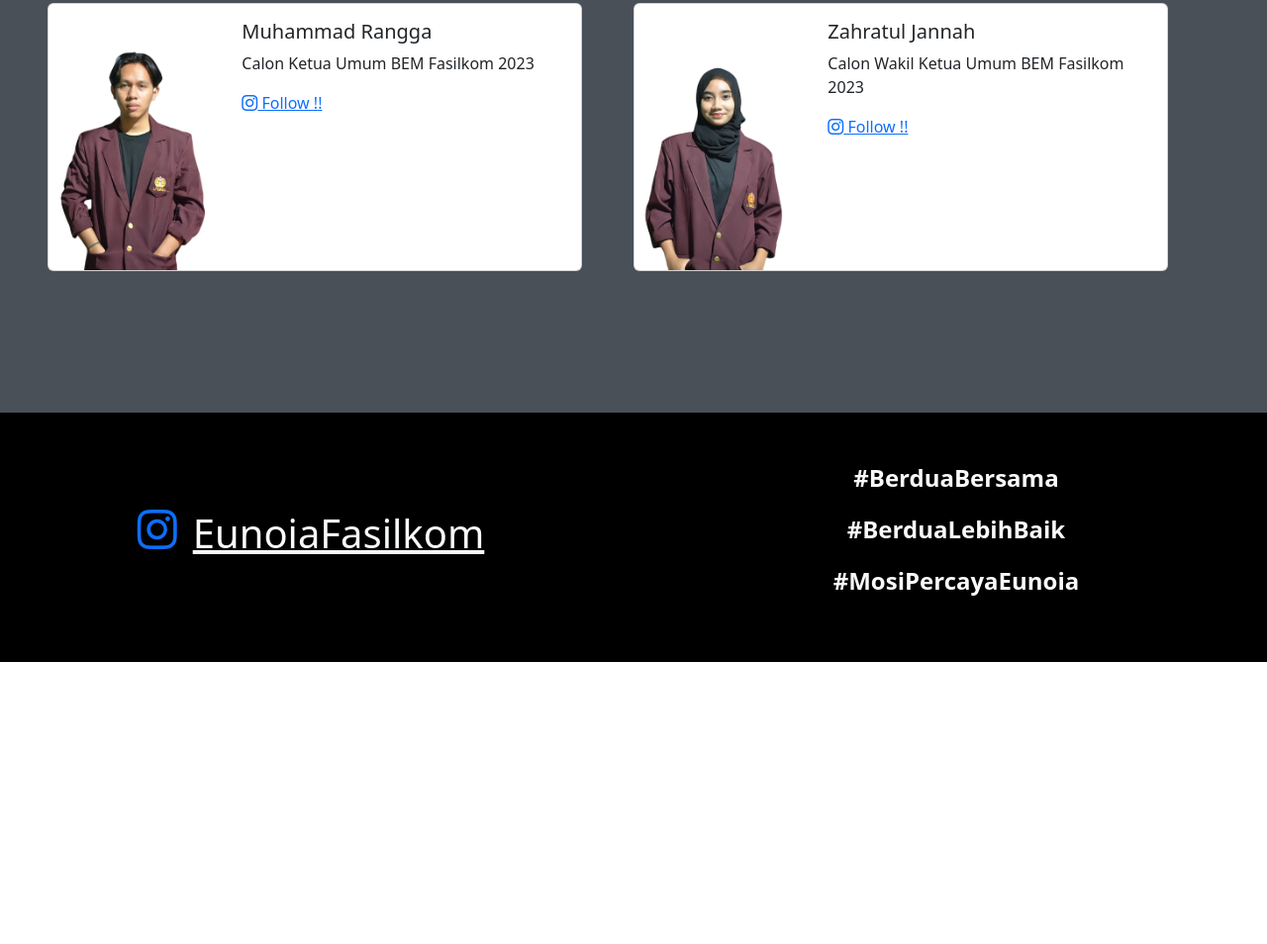
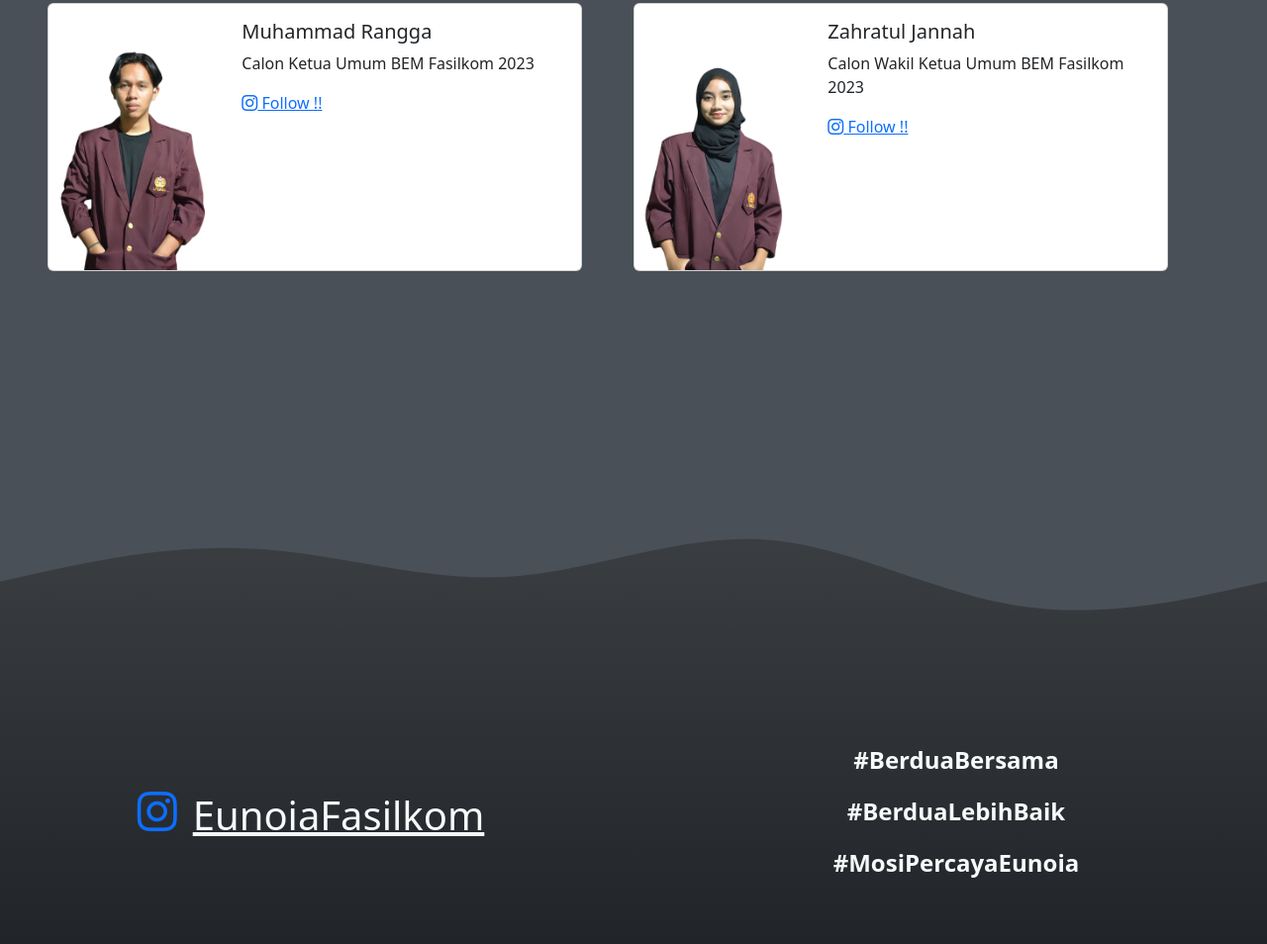
Before and after one commit to Vitoo12/Eunoia, a website built with webpack: page src/index.html in a window 1280 px wide. Shown: the part 2515-3469 px from the top of the page at 99% size. Before the commit the page ends 3184 px from the top, so only its background shows below. Built offline with nearby package versions, Linux system fonts and the light colour scheme.

Commit message:
second commit

```diff
--- a/src/index.html
+++ b/src/index.html
@@ -68,8 +68,7 @@
           <p>Mengembangkan minat dan bakat mahasiswa Fasilkom</p>
         </div>
       </div>
-      <div class="bg-light bg-gradient text-dark ps-5 pb-5 pe-5" style="padding-top:100px; min-height:650px;"
-        id="program">
+      <div class=" bg-gradient text-dark ps-5 pb-5 pe-5" style="padding-top:100px; min-height:650px;" id="program">
         <center>
           <h1 class="mb-5">Program Unggulan</h1>
         </center>
@@ -132,9 +131,15 @@
     </div>
   </main>
 
+
   <footer>
     <div class="container-expand-lg">
-      <div class="row bg-black text-light">
+      <div class="row bg-dark bg-gradient text-light">
+        <svg xmlns="http://www.w3.org/2000/svg" viewBox="0 0 1440 320">
+          <path fill="#495057" fill-opacity="1"
+            d="M0,192L48,181.3C96,171,192,149,288,154.7C384,160,480,192,576,186.7C672,181,768,139,864,144C960,149,1056,203,1152,218.7C1248,235,1344,213,1392,202.7L1440,192L1440,0L1392,0C1344,0,1248,0,1152,0C1056,0,960,0,864,0C768,0,672,0,576,0C480,0,384,0,288,0C192,0,96,0,48,0L0,0Z">
+          </path>
+        </svg>
         <div class="col-lg-6 d-flex p-5 justify-content-center align-items-center">
           <p class="fs-1 me-3"><a href="https://www.instagram.com/eunoiafasilkom/"><i class="bi bi-instagram"></i></a>
           </p>
```
